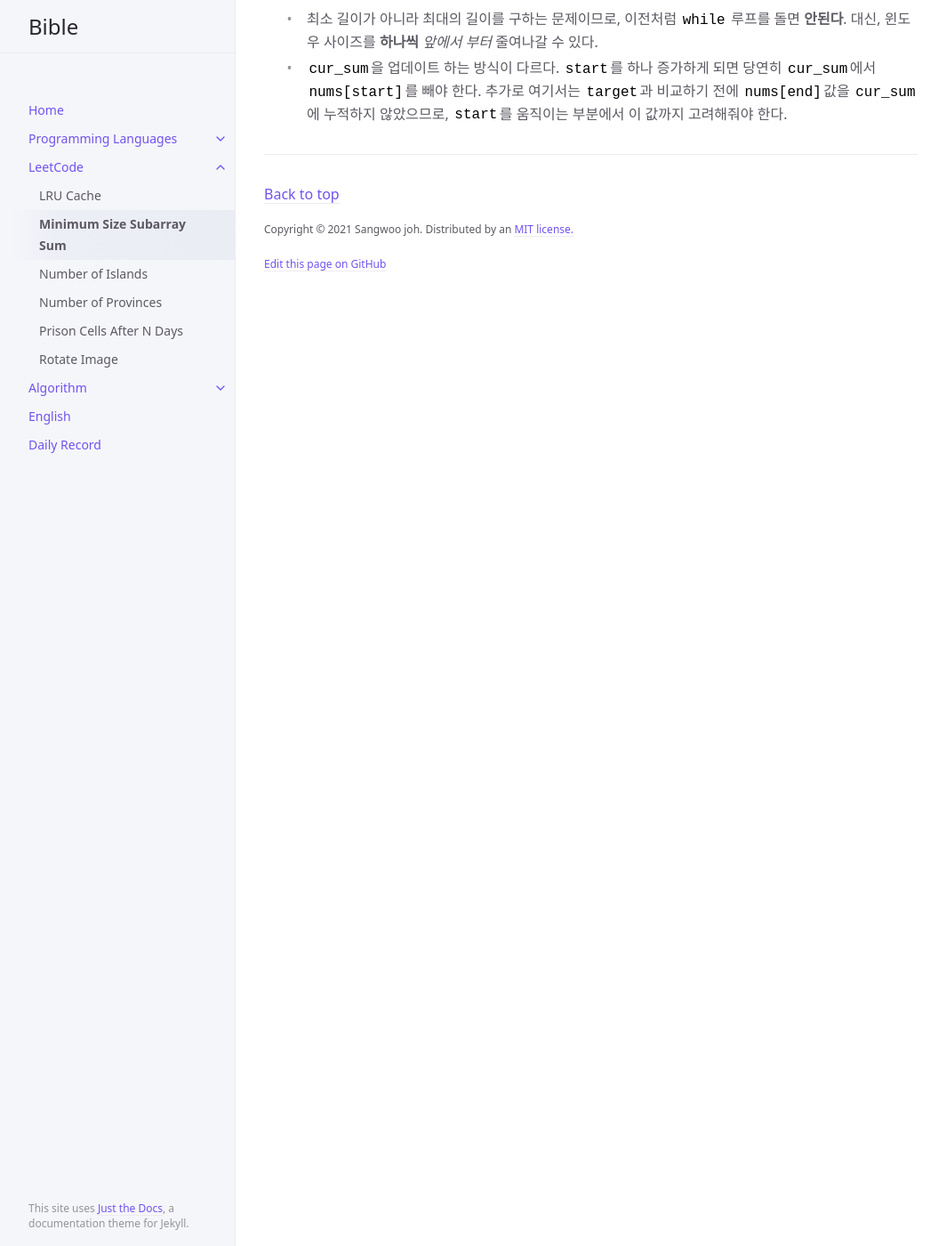
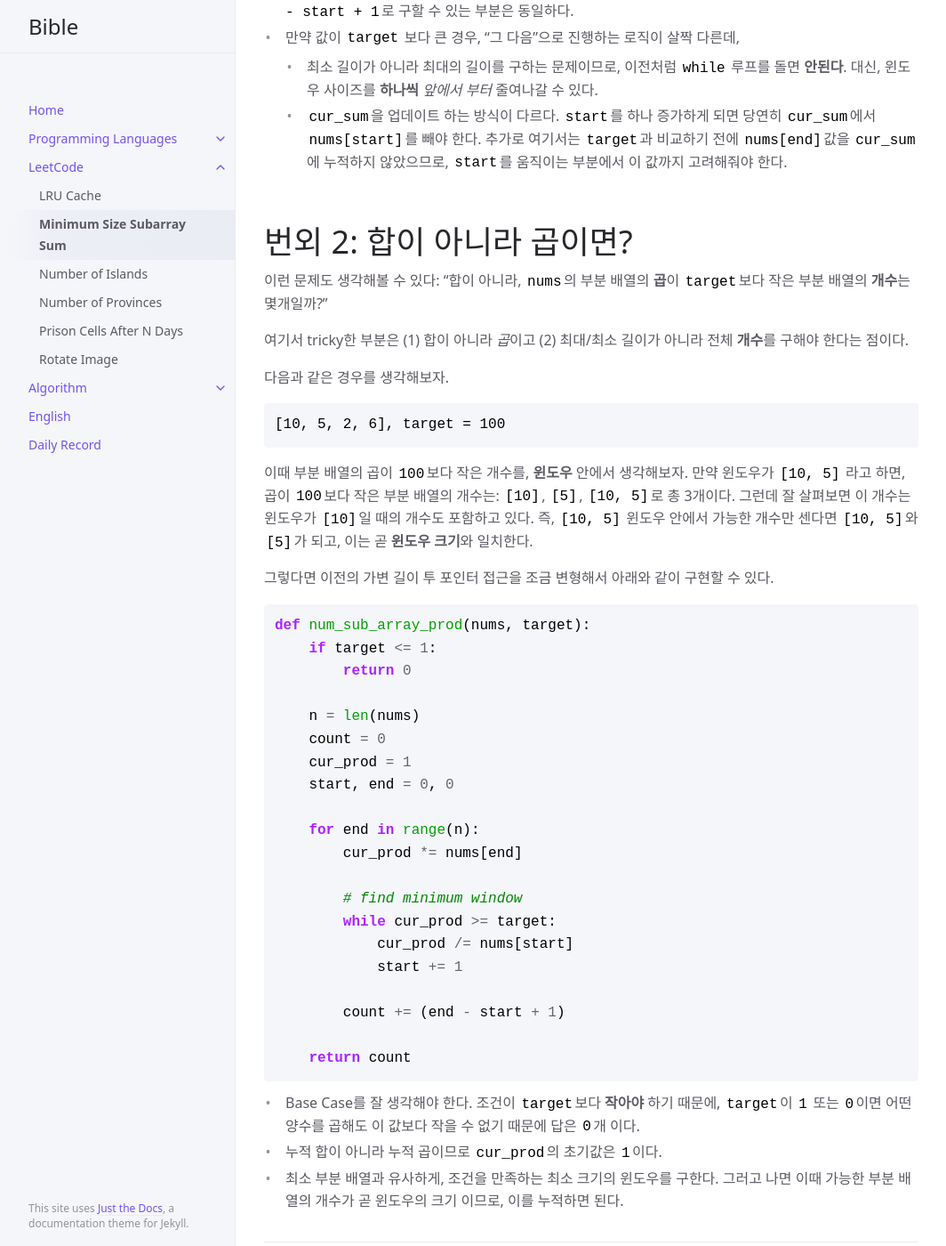
Before and after one commit to sangwoo-joh/bible-archive, a Jekyll site: the page built from leetcode/minimum-size-subarray-sum.md, in a window 1280 px wide and 1400 px high, scrolled down 2520 px. Shown: the whole window at 89% size, without its empty margins (107-1171 px from the left). Built offline with Jekyll 4.4.1, drawn with Linux system fonts in a browser that asks for light colours.

Commit message:
Add prod

````diff
--- a/leetcode/minimum-size-subarray-sum.md
+++ b/leetcode/minimum-size-subarray-sum.md
@@ -82,7 +82,7 @@ def min_sub_array_sum(nums, target):
    처리해주면 된다.
 
 
-### 번외: Dual
+# 번외: Dual
  이 문제와 Dual이 되는 문제도 생각해볼 수 있다: "`nums`와 `target`에
  대해서, 합이 `target`보다 작거나 같게되는 부분 배열의 최대 길이를
  구하라".
@@ -129,3 +129,56 @@ def max_sub_array_sum(nums, target):
      여기서는 `target`과 비교하기 전에 `nums[end]`값을 `cur_sum`에
      누적하지 않았으므로, `start`를 움직이는 부분에서 이 값까지
      고려해줘야 한다.
+
+# 번외 2: 합이 아니라 곱이면?
+ 이런 문제도 생각해볼 수 있다: "합이 아니라, `nums`의 부분 배열의
+ **곱**이 `target`보다 작은 부분 배열의 **개수**는 몇개일까?"
+
+ 여기서 tricky한 부분은 (1) 합이 아니라 *곱*이고 (2) 최대/최소 길이가
+ 아니라 전체 **개수**를 구해야 한다는 점이다.
+
+ 다음과 같은 경우를 생각해보자.
+
+```
+[10, 5, 2, 6], target = 100
+```
+
+ 이때 부분 배열의 곱이 `100`보다 작은 개수를, **윈도우** 안에서
+ 생각해보자. 만약 윈도우가 `[10, 5]` 라고 하면, 곱이 `100`보다 작은
+ 부분 배열의 개수는: `[10]`, `[5]`, `[10, 5]`로 총 3개이다. 그런데 잘
+ 살펴보면 이 개수는 윈도우가 `[10]`일 때의 개수도 포함하고 있다. 즉,
+ `[10, 5]` 윈도우 안에서 가능한 개수만 센다면 `[10, 5]`와 `[5]`가
+ 되고, 이는 곧 **윈도우 크기**와 일치한다.
+
+ 그렇다면 이전의 가변 길이 투 포인터 접근을 조금 변형해서 아래와 같이
+ 구현할 수 있다.
+
+```python
+def num_sub_array_prod(nums, target):
+    if target <= 1:
+        return 0
+
+    n = len(nums)
+    count = 0
+    cur_prod = 1
+    start, end = 0, 0
+
+    for end in range(n):
+        cur_prod *= nums[end]
+
+        # find minimum window
+        while cur_prod >= target:
+            cur_prod /= nums[start]
+            start += 1
+
+        count += (end - start + 1)
+
+    return count
+```
+ - Base Case를 잘 생각해야 한다. 조건이 `target`보다 **작아야** 하기
+   때문에, `target`이 `1` 또는 `0`이면 어떤 양수를 곱해도 이 값보다
+   작을 수 없기 때문에 답은 `0`개 이다.
+ - 누적 합이 아니라 누적 곱이므로 `cur_prod`의 초기값은 `1`이다.
+ - 최소 부분 배열과 유사하게, 조건을 만족하는 최소 크기의 윈도우를
+   구한다. 그러고 나면 이때 가능한 부분 배열의 개수가 곧 윈도우의 크기
+   이므로, 이를 누적하면 된다.
````
